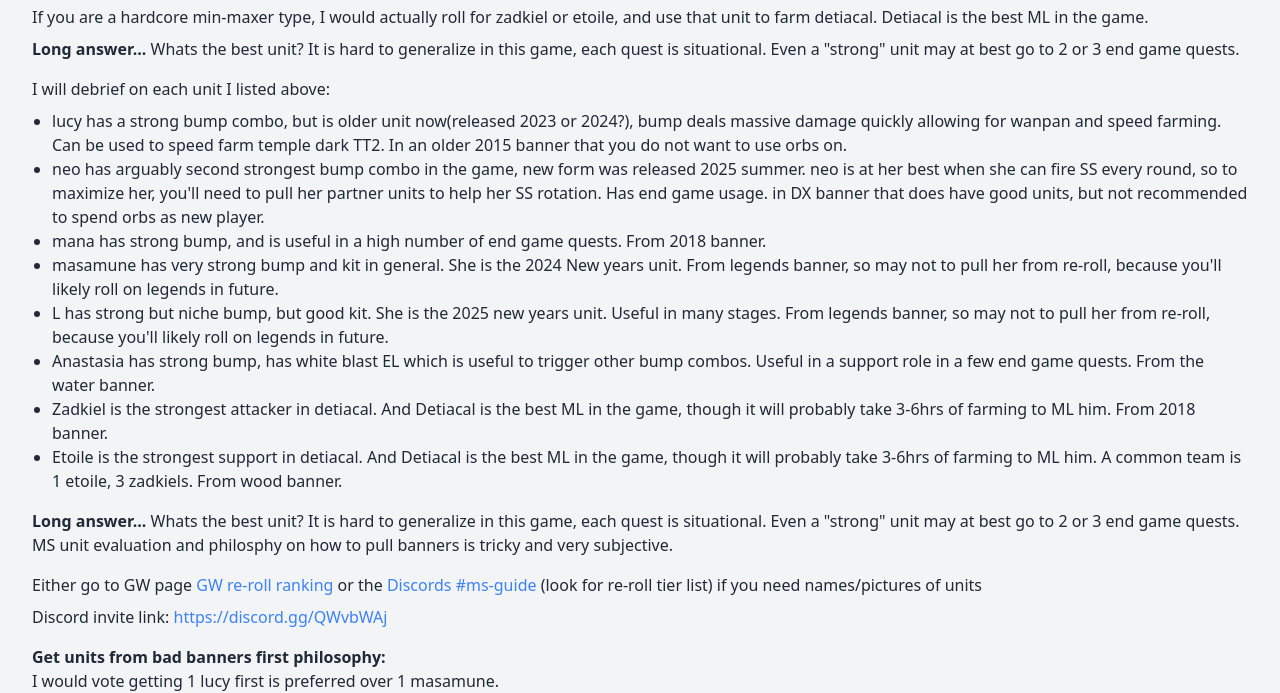
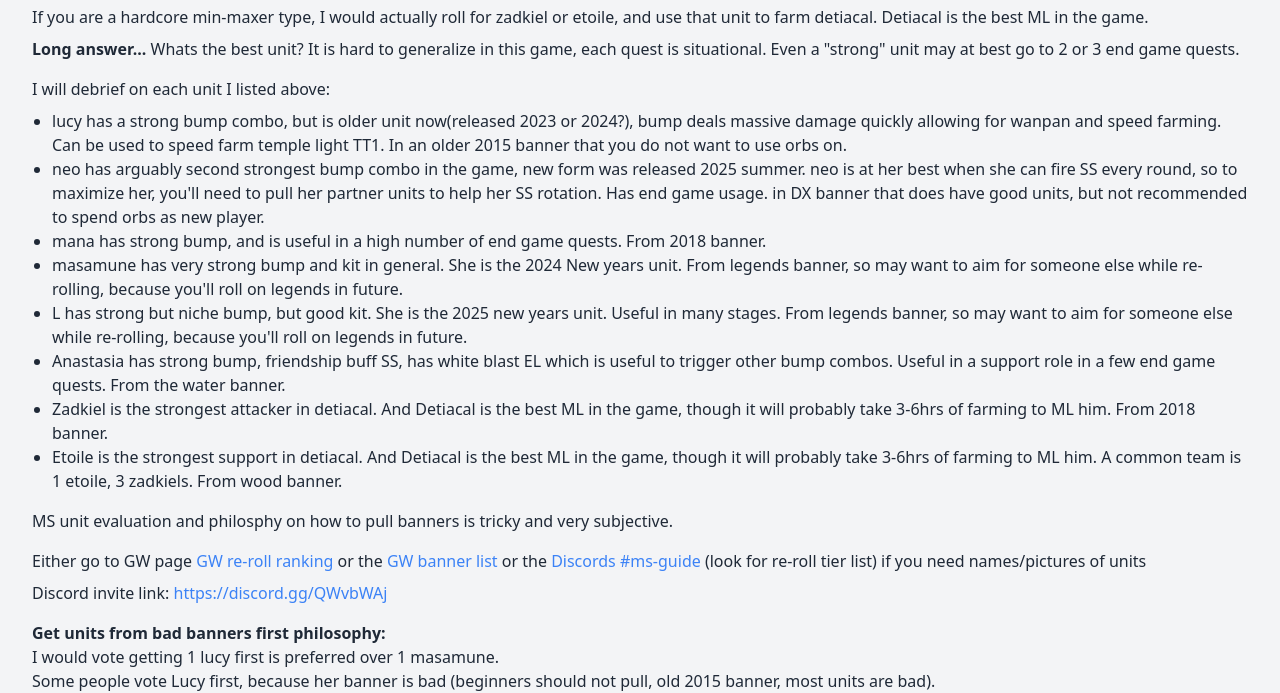
Before and after one commit to monkkeeeyyyydluffy/monsterstrike, a website: page src/pages/reroll.html in a window 1280 px wide. Shown: the part 111-804 px from the top of the page. Drawn offline with nearby package versions, Linux system fonts and the light colour scheme.

Commit message:
misc fixes

```diff
--- a/src/pages/reroll.html
+++ b/src/pages/reroll.html
@@ -116,7 +116,7 @@
         <li>
           lucy has a strong bump combo, but is older unit now(released 2023 or
           2024?), bump deals massive damage quickly allowing for wanpan and
-          speed farming. Can be used to speed farm temple dark TT2. In an older
+          speed farming. Can be used to speed farm temple light TT1. In an older
           2015 banner that you do not want to use orbs on.
         </li>
 
@@ -135,16 +135,16 @@
 
         <li>
           masamune has very strong bump and kit in general. She is the 2024 New
-          years unit. From legends banner, so may not to pull her from re-roll,
-          because you'll likely roll on legends in future.
+          years unit. From legends banner, so may want to aim for someone else while re-rolling,
+          because you'll roll on legends in future.
         </li>
         <li>
           L has strong but niche bump, but good kit. She is the 2025 new years
-          unit. Useful in many stages. From legends banner, so may not to pull
-          her from re-roll, because you'll likely roll on legends in future.
+          unit. Useful in many stages. From legends banner, so may want to aim for someone else while re-rolling,
+          because you'll roll on legends in future.
         </li>
         <li>
-          Anastasia has strong bump, has white blast EL which is useful to
+          Anastasia has strong bump, friendship buff SS, has white blast EL which is useful to
           trigger other bump combos. Useful in a support role in a few end game
           quests. From the water banner.
         </li>
@@ -163,10 +163,7 @@
       </ul>
 
       <p class="mb-4">
-        <b class="font-semibold">Long answer...</b> Whats the best unit? It is
-        hard to generalize in this game, each quest is situational. Even a
-        "strong" unit may at best go to 2 or 3 end game quests. MS unit
-        evaluation and philosphy on how to pull banners is tricky and very
+        MS unit evaluation and philosphy on how to pull banners is tricky and very
         subjective.
       </p>
       <p class="mb-2">
@@ -175,6 +172,12 @@
           href="https://xn--eckwa2aa3a9c8j8bve9d.gamewith.jp/article/show/286"
           class="text-blue-500 hover:underline"
           >GW re-roll ranking</a
+        >
+        or the
+        <a
+          href="https://xn--eckwa2aa3a9c8j8bve9d.gamewith.jp/article/show/3113"
+          class="text-blue-500 hover:underline"
+          >GW banner list</a
         >
         or the
         <a
```
Also changed, not shown: src/pages/beginner.html (+1 -1 lines).
